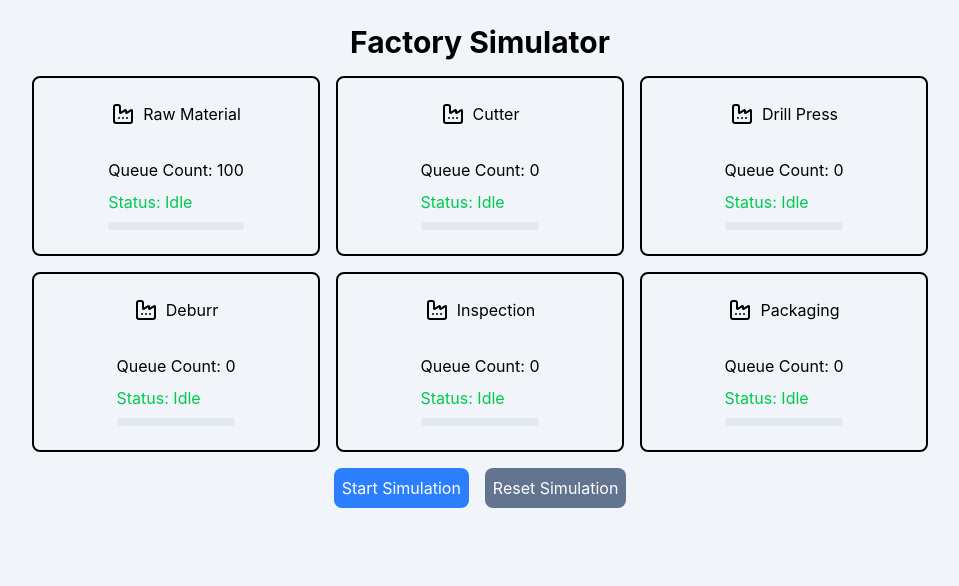
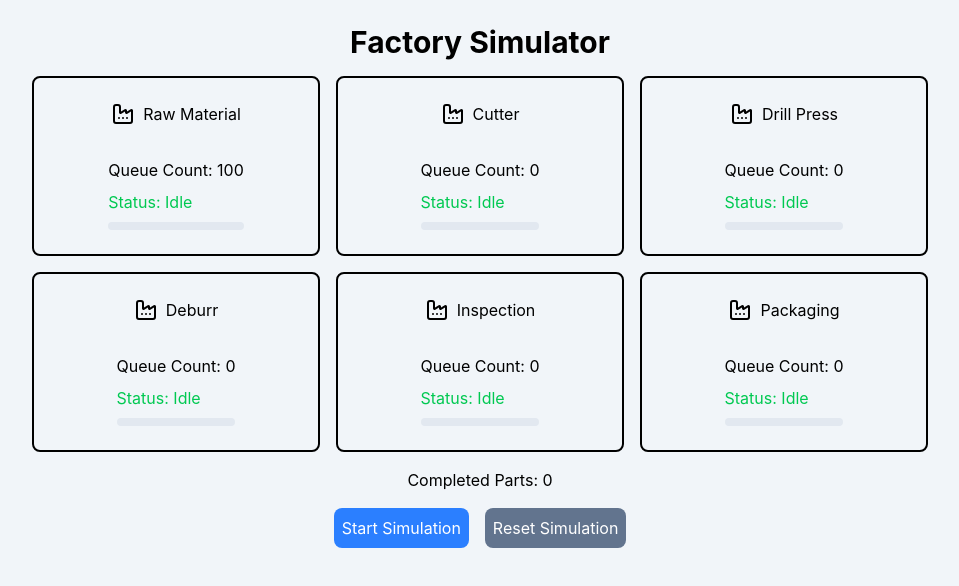
Before and after one commit to seanmckee/Factory-Flow, a React (Vite) app in the folder frontend/: page / in a window 1280 px wide. Shown: the top 586 px of the page, without its empty margins (160-1119 px from the left). Built offline with nearby package versions, Linux system fonts and the light colour scheme.

Commit message:
progress bar animation

```diff
--- a/frontend/src/App.tsx
+++ b/frontend/src/App.tsx
@@ -3,43 +3,67 @@ import { simulateTick } from "./simulation/simulationTick";
 import WorkCenterCard from "./components/WorkCenterCard";
 import type { WorkCenter } from "./types/WorkCenter";
 import { initialWorkCenters } from "./data/workCenters";
+
+type SimulationState = {
+  workCenters: WorkCenter[];
+  finishedParts: number;
+};
+
 function App() {
   const [isRunning, setIsRunning] = useState(false);
-  const [workCenterData, setWorkCenterData] =
-    useState<WorkCenter[]>(initialWorkCenters);
+
+  const [simulationState, setSimulationState] = useState<SimulationState>({
+    workCenters: initialWorkCenters,
+    finishedParts: 0,
+  });
+
   const productionOrder = [1, 2, 3, 4, 5, 6];
+
   useEffect(() => {
     if (!isRunning) return;
 
     const interval = setInterval(() => {
-      // setWorkCenterData((currentWorkCenters) =>
-      //   currentWorkCenters.map((workCenter) => ({
-      //     ...workCenter,
-      //     queueCount: Math.max(0, workCenter.queueCount - 1),
-      //   })),
-      // );
-      setWorkCenterData((workCenterData) =>
-        simulateTick(workCenterData, productionOrder),
+      setSimulationState((currentSimulation) => {
+        const tickData = simulateTick(
+          currentSimulation.workCenters,
+          productionOrder,
         );
+
+        return {
+          workCenters: tickData.updatedWorkCenters,
+          finishedParts:
+            currentSimulation.finishedParts + tickData.finishedParts,
+        };
+      });
     }, 1000);
 
     return () => clearInterval(interval);
   }, [isRunning]);
+
   const toggleSimulation = () => {
     setIsRunning((prev) => !prev);
   };
+
   const resetSimulation = () => {
-    setWorkCenterData(initialWorkCenters);
+    setIsRunning(false);
+    setSimulationState({
+      workCenters: initialWorkCenters,
+      finishedParts: 0,
+    });
   };
+
   return (
-    <>
     <div className="min-h-screen flex flex-col items-center gap-4 bg-slate-100 p-6">
       <h1 className="text-3xl font-bold">Factory Simulator</h1>
+
       <div className="grid grid-cols-3 gap-4">
-          {workCenterData.map((workCenter) => {
-            return <WorkCenterCard key={workCenter.name} {...workCenter} />;
-          })}
+        {simulationState.workCenters.map((workCenter) => (
+          <WorkCenterCard key={workCenter.id} {...workCenter} />
+        ))}
       </div>
+
+      <div>Completed Parts: {simulationState.finishedParts}</div>
+
       <div className="flex gap-4">
         <button
           className="bg-blue-500 text-white p-2 rounded-lg"
@@ -47,6 +71,7 @@ function App() {
         >
           {isRunning ? "Stop Simulation" : "Start Simulation"}
         </button>
+
         <button
           className="bg-slate-500 text-white p-2 rounded-lg"
           onClick={resetSimulation}
@@ -55,7 +80,6 @@ function App() {
         </button>
       </div>
     </div>
-    </>
   );
 }
 
--- a/frontend/src/data/workCenters.ts
+++ b/frontend/src/data/workCenters.ts
@@ -46,7 +46,7 @@ export const initialWorkCenters: WorkCenter[] = [
     name: "Packaging",
     queueCount: 0,
     status: "Idle",
-    processTimeSeconds: 1,
+    processTimeSeconds: 3,
     progressSeconds: 0,
   },
 ];
--- a/frontend/src/simulation/simulationTick.ts
+++ b/frontend/src/simulation/simulationTick.ts
@@ -1,15 +1,19 @@
 import type { WorkCenter, WorkCenterStatus } from "../types/WorkCenter";
-
+type SimulationTickResult = {
+  updatedWorkCenters: WorkCenter[];
+  finishedParts: number;
+};
 export function simulateTick(
   workCenters: WorkCenter[],
   productionLine: number[],
-): WorkCenter[] {
+): SimulationTickResult {
   console.log("simulating tick");
 
   const newWorkCenters = workCenters.map((workCenter) => ({
     ...workCenter,
   }));
 
+  let finishedParts = 0;
   for (const workCenter of newWorkCenters) {
     if (workCenter.queueCount <= 0) {
       workCenter.progressSeconds = 0;
@@ -32,6 +36,8 @@ export function simulateTick(
         if (nextWorkCenter) {
           nextWorkCenter.queueCount += 1;
         }
+      } else {
+        finishedParts += 1;
       }
 
       workCenter.queueCount -= 1;
@@ -42,7 +48,7 @@ export function simulateTick(
     ...workCenter,
     status: calculateStatus(workCenter),
   }));
-  return updatedWorkCenters;
+  return { updatedWorkCenters, finishedParts };
 }
 
 function calculateStatus(workCenter: WorkCenter): WorkCenterStatus {
--- /dev/null
+++ b/frontend/src/types/Part.ts
@@ -0,0 +1,5 @@
+export type Part = {
+  id: number;
+  partNumber: string;
+  name: string;
+};
```
Also changed, not shown: frontend/src/types/Routing.ts (added), frontend/src/types/WorkOrder.ts (added). Lines whose indentation alone changed are shown as unchanged.
